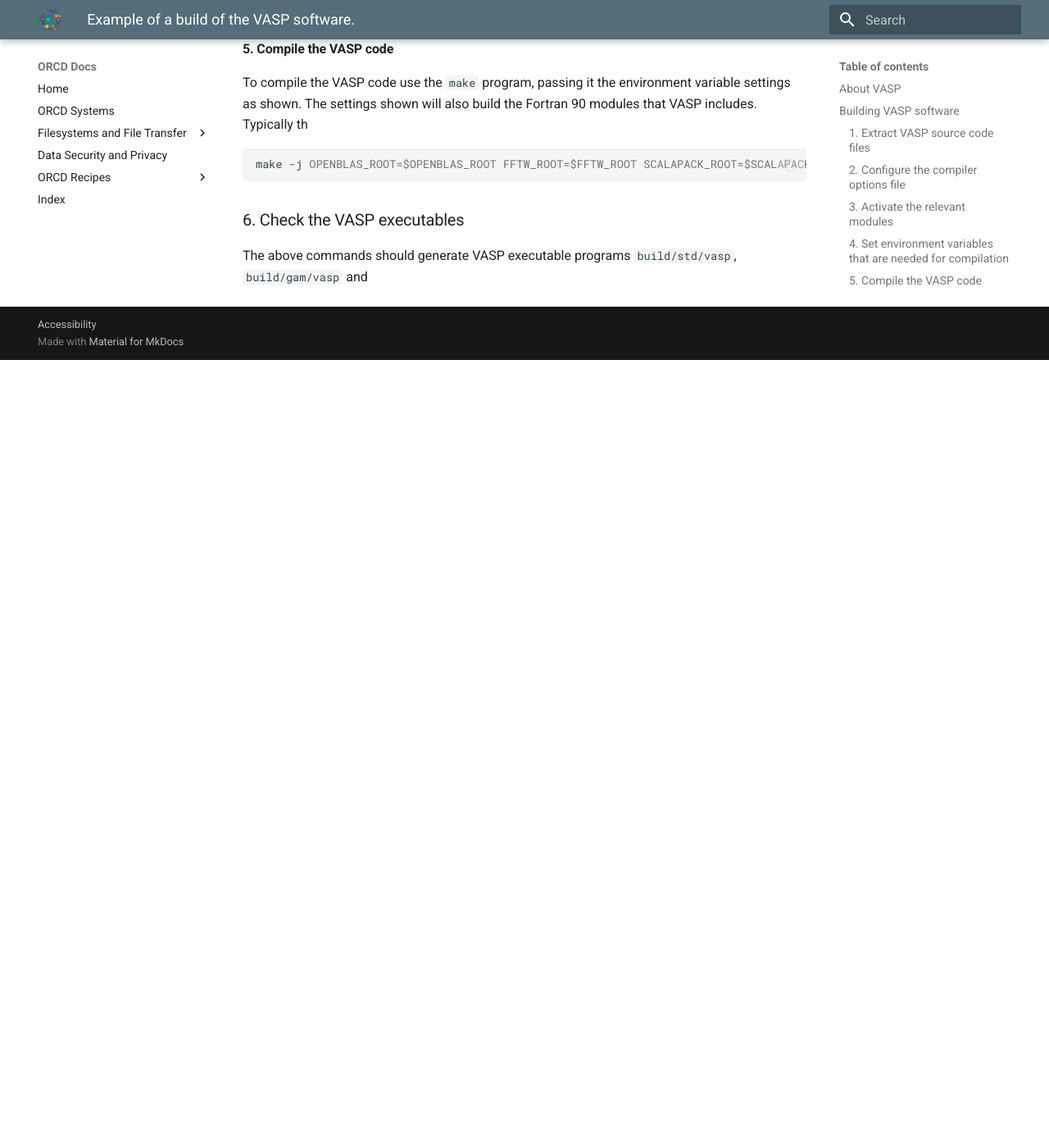
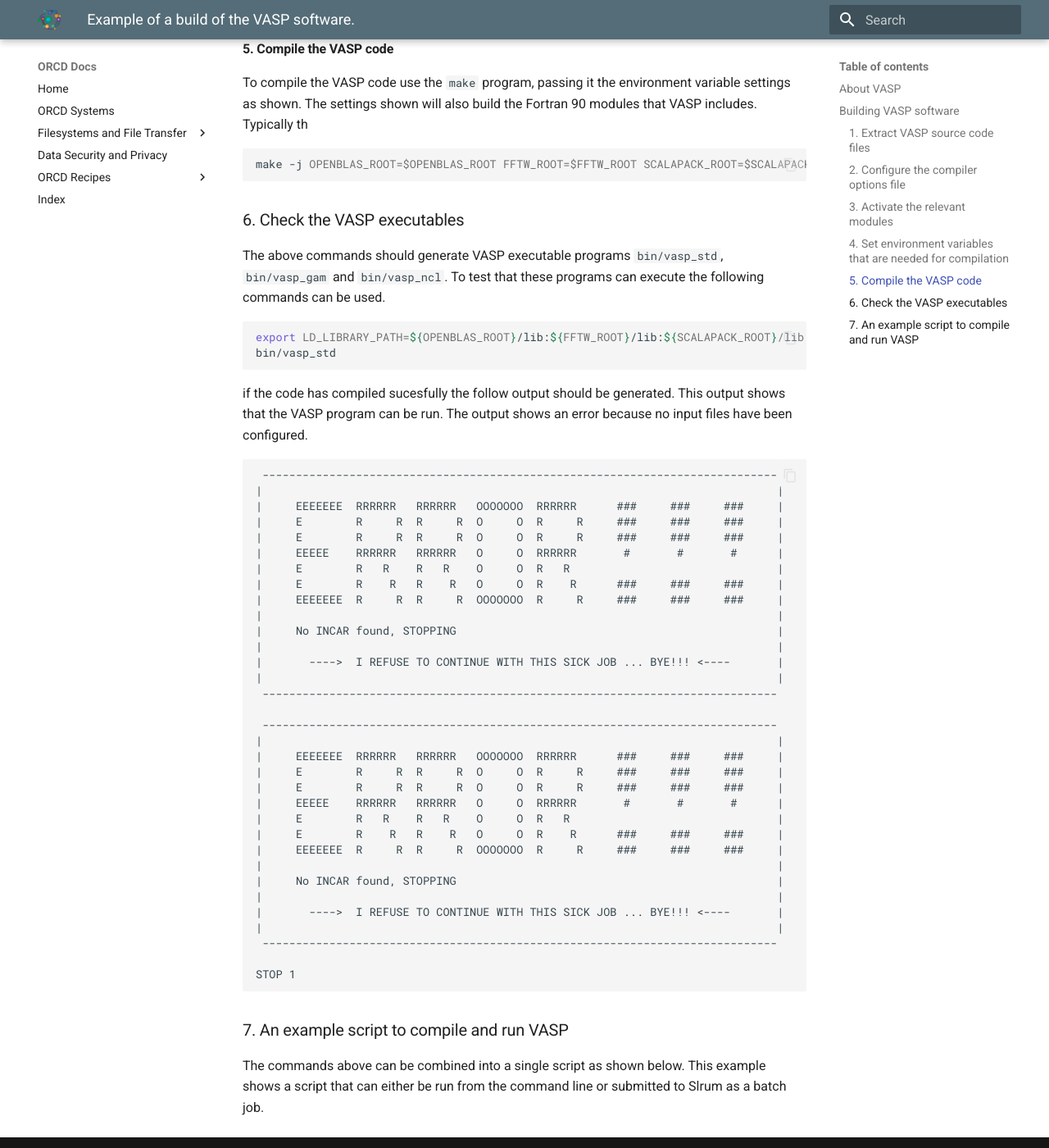
Before and after one commit to mit-orcd/orcd-docs-edit, an MkDocs documentation site: the page built from docs/recipes/basic_vasp_gcc_example.md, in a window 1280 px wide and 1400 px high, scrolled down 1793 px. Shown: the whole window at 82% size. Built offline with MkDocs 1.6.1 and Material for MkDocs 9.7.7, drawn with Linux system fonts in a browser that asks for light colours; before the commit the page ends 2232 px from its top, so only the background shows below that.

Commit message:
More bits

````diff
--- a/docs/recipes/basic_vasp_gcc_example.md
+++ b/docs/recipes/basic_vasp_gcc_example.md
@@ -99,4 +99,55 @@
 
 ### 6. Check the VASP executables
 
-The above commands should generate VASP executable programs `build/std/vasp`, `build/gam/vasp` and
+The above commands should generate VASP executable programs `bin/vasp_std`, `bin/vasp_gam` and
+`bin/vasp_ncl`. To test that these programs can execute the following commands can be used.
+
+```bash
+export LD_LIBRARY_PATH=${OPENBLAS_ROOT}/lib:${FFTW_ROOT}/lib:${SCALAPACK_ROOT}/lib:${LD_LIBRARY_PATH}
+bin/vasp_std
+```
+
+if the code has compiled sucesfully the follow output should be generated. This output shows that the
+VASP program can be run. The output shows an error because no input files have been configured.
+
+```
+ -----------------------------------------------------------------------------
+|                                                                             |
+|     EEEEEEE  RRRRRR   RRRRRR   OOOOOOO  RRRRRR      ###     ###     ###     |
+|     E        R     R  R     R  O     O  R     R     ###     ###     ###     |
+|     E        R     R  R     R  O     O  R     R     ###     ###     ###     |
+|     EEEEE    RRRRRR   RRRRRR   O     O  RRRRRR       #       #       #      |
+|     E        R   R    R   R    O     O  R   R                               |
+|     E        R    R   R    R   O     O  R    R      ###     ###     ###     |
+|     EEEEEEE  R     R  R     R  OOOOOOO  R     R     ###     ###     ###     |
+|                                                                             |
+|     No INCAR found, STOPPING                                                |
+|                                                                             |
+|       ---->  I REFUSE TO CONTINUE WITH THIS SICK JOB ... BYE!!! <----       |
+|                                                                             |
+ -----------------------------------------------------------------------------
+
+ -----------------------------------------------------------------------------
+|                                                                             |
+|     EEEEEEE  RRRRRR   RRRRRR   OOOOOOO  RRRRRR      ###     ###     ###     |
+|     E        R     R  R     R  O     O  R     R     ###     ###     ###     |
+|     E        R     R  R     R  O     O  R     R     ###     ###     ###     |
+|     EEEEE    RRRRRR   RRRRRR   O     O  RRRRRR       #       #       #      |
+|     E        R   R    R   R    O     O  R   R                               |
+|     E        R    R   R    R   O     O  R    R      ###     ###     ###     |
+|     EEEEEEE  R     R  R     R  OOOOOOO  R     R     ###     ###     ###     |
+|                                                                             |
+|     No INCAR found, STOPPING                                                |
+|                                                                             |
+|       ---->  I REFUSE TO CONTINUE WITH THIS SICK JOB ... BYE!!! <----       |
+|                                                                             |
+ -----------------------------------------------------------------------------
+
+STOP 1
+```
+
+### 7. An example script to compile and run VASP
+
+The commands above can be combined into a single script as shown below. This example
+shows a script that can either be run from the command line or submitted to Slrum
+as a batch job.
````
